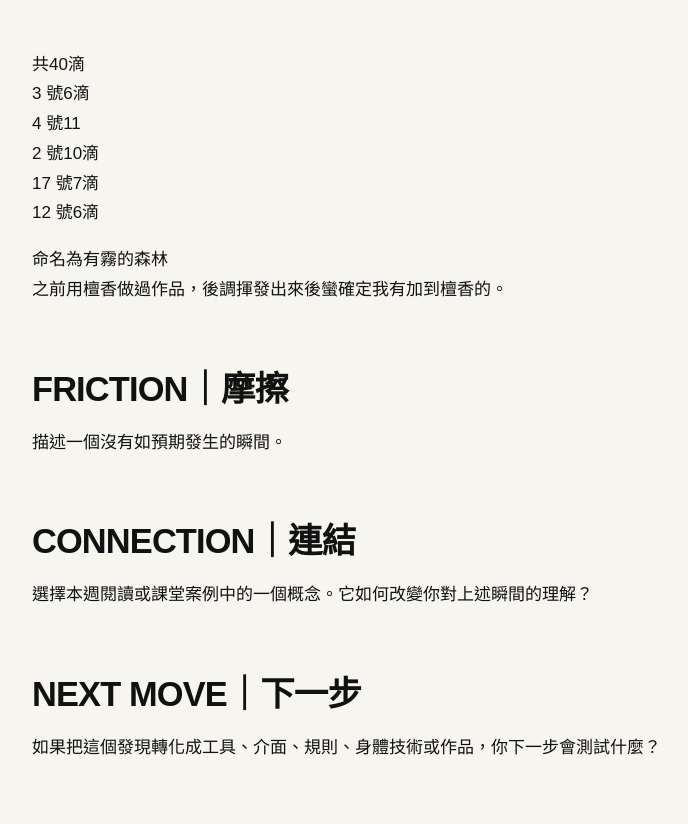
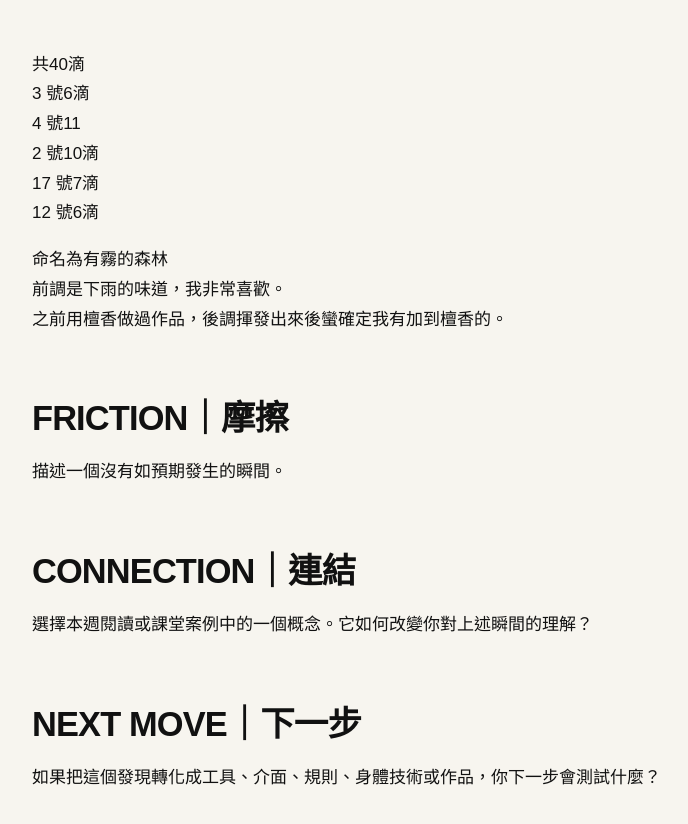
Before and after one commit to irisalco/fieldworkarchive, a Jekyll site: the page built from weeks/week-04.md, in a window 1280 px wide and 900 px high, scrolled down 730 px. Shown: the top 824 px of the window, without its empty margins (48-736 px from the left). Built offline with Jekyll 4.4.1, drawn with Linux system fonts in a browser that asks for light colours.

Commit message:
Update week-04.md

```diff
--- a/weeks/week-04.md
+++ b/weeks/week-04.md
@@ -45,6 +45,7 @@ permalink: /weeks/week-04/
 12 號6滴<br>
 
 命名為有霧的森林<br>
+前調是下雨的味道，我非常喜歡。<br>
 之前用檀香做過作品，後調揮發出來後蠻確定我有加到檀香的。
 
 ## FRICTION｜摩擦
```
